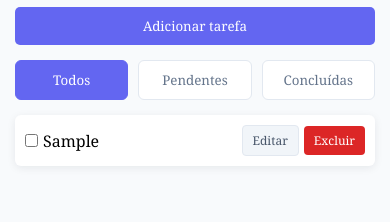
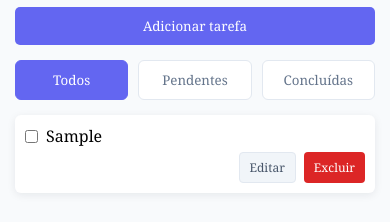
Before and after one commit to FerreiraMF/TaskFlow-app, a plain HTML site: page index.html in a window 390 px wide. Both pictures are taken after typing "Sample" into the empty fields and a click on the button "Adicionar tarefa". Shown: the part 124-346 px from the top of the page. Drawn offline with Linux system fonts and the light colour scheme.

Commit message:
style: add responsive mobile layout

```diff
--- a/script.js
+++ b/script.js
@@ -63,9 +63,13 @@ function renderTasks() {
 
     const taskCard = document.createElement("div");
     taskCard.className = "task-card";
+    const taskContent = document.createElement("div");
+    taskContent.className = "task-content";
     const taskTitle = document.createElement("span");
     taskTitle.className = "task-title";
 
+    const taskActions = document.createElement("div");
+    taskActions.className = "task-actions";
     const deleteButton = document.createElement("button");
     deleteButton.className = "delete-button";
 
@@ -81,10 +85,13 @@ function renderTasks() {
       taskCard.classList.add("task-completed");
     }
 
-    taskCard.append(checkbox);
-    taskCard.append(taskTitle);
-    taskCard.appendChild(editButton);
-    taskCard.appendChild(deleteButton);
+    taskContent.append(checkbox);
+    taskContent.append(taskTitle);
+    taskActions.appendChild(editButton);
+    taskActions.appendChild(deleteButton);
+
+    taskCard.appendChild(taskContent);
+    taskCard.appendChild(taskActions);
 
     taskListElement.appendChild(taskCard);
 
--- a/style.css
+++ b/style.css
@@ -112,8 +112,16 @@ main {
   box-shadow: 0 2px 8px rgba(15, 23, 42, 0.08);
 }
 
-.task-title {
+.task-content {
+  display: flex;
+  align-items: center;
+  gap: 8px;
   flex: 1;
+}
+
+.task-actions {
+  display: flex;
+  gap: 8px;
 }
 
 .edit-button {
@@ -166,6 +174,16 @@ main {
   }
 
   .task-card {
-    flex-wrap: wrap;
+    flex-direction: column;
+  }
+
+  .task-actions {
+    width: 100%;
+    justify-content: flex-end;
+  }
+
+  .task-content {
+    width: 100%;
+    justify-content: flex-start;
   }
 }
```
